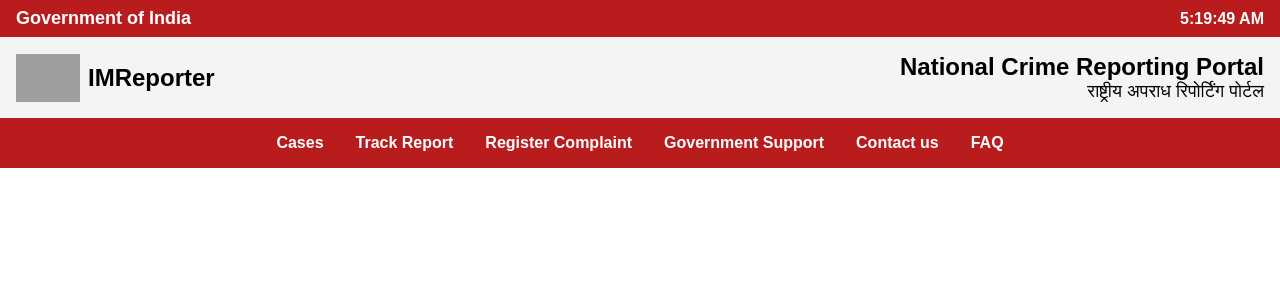
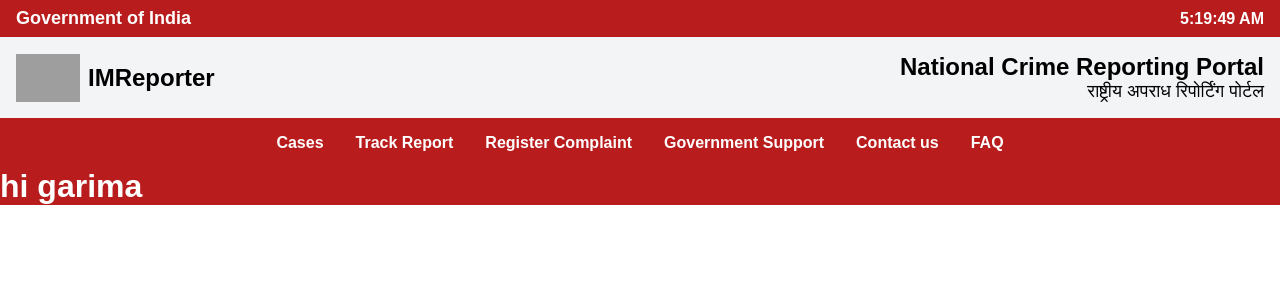
Before and after one commit to AdityaKMishra01/IMReporter, a React (Vite) app in the folder frontend/: page / in a window 1280 px wide. Shown: the top 300 px of the page. Built offline with nearby package versions, Linux system fonts and the light colour scheme; grey boxes are pictures that could not be loaded.

Commit message:
Add navbar

```diff
--- a/frontend/src/components/Navbar.jsx
+++ b/frontend/src/components/Navbar.jsx
@@ -55,6 +55,7 @@ const Navbar = () => {
         ))}
       </div>
 
+<h1>hi garima</h1>
     </div>
   );
 };
```
